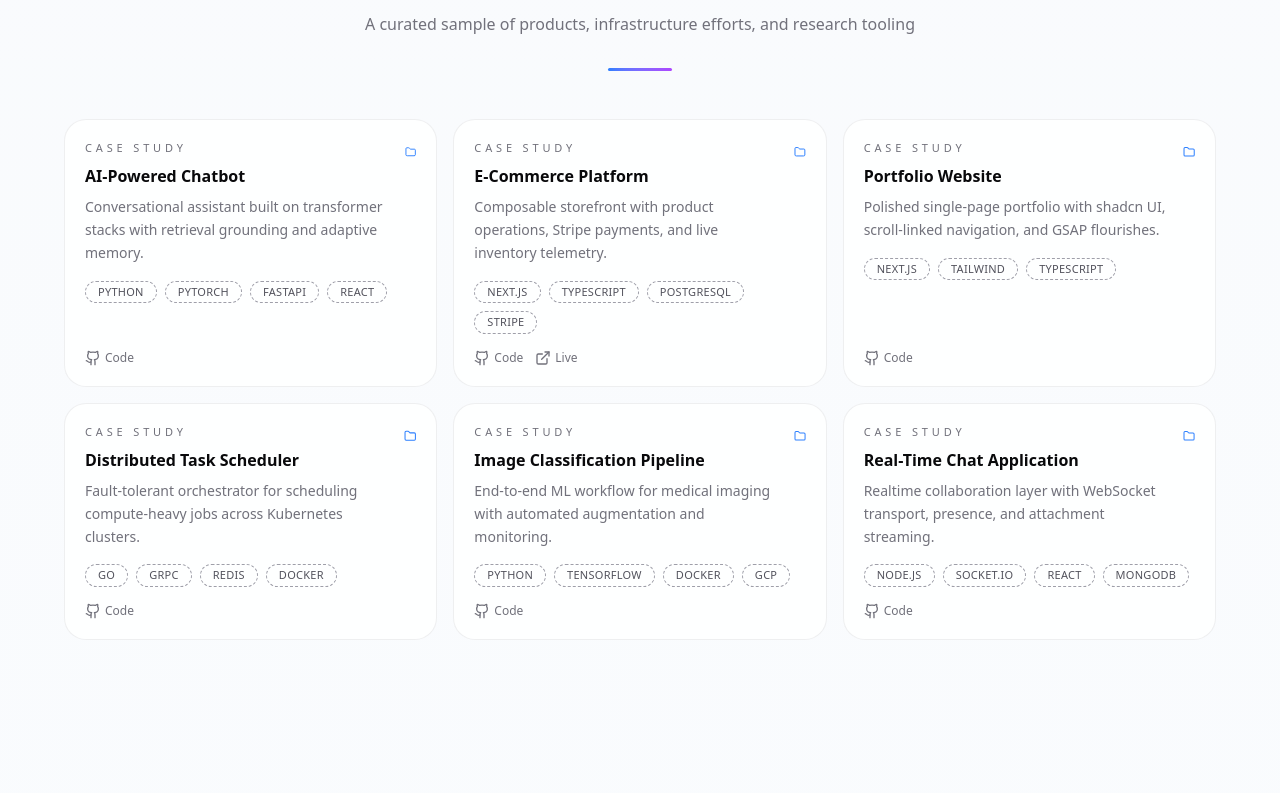
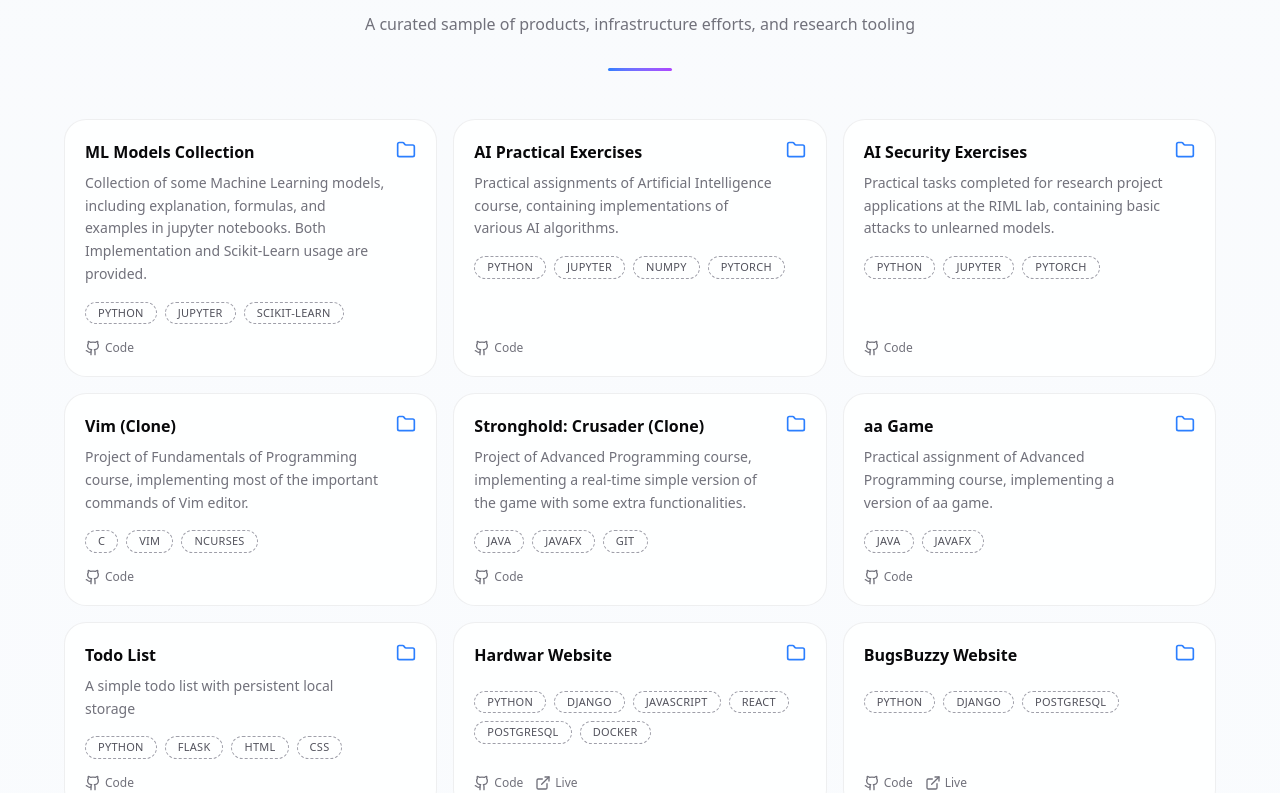
Before and after one commit to Amir14Souri/Portfolio, a Next.js app: page / in a window 1280 px wide. Shown: the part 1602-2395 px from the top of the page. Built offline with nearby package versions, Linux system fonts and the light colour scheme.

Commit message:
add logos to tools and enhance spoken languages

```diff
--- a/app/components/AcademicServiceSection.tsx
+++ b/app/components/AcademicServiceSection.tsx
@@ -65,6 +65,18 @@ const SERVICES = [
     event: "ICPC • CE, SUT",
     period: "Apr 2023 - May 2023",
   },
+  {
+    icon: Handshake,
+    role: "Shora",
+    event: "",
+    period: "",
+  },
+  {
+    icon: Handshake,
+    role: "SSC",
+    event: "",
+    period: "",
+  },
 ];
 
 export default function AcademicServiceSection() {
--- a/app/components/ExperienceSection.tsx
+++ b/app/components/ExperienceSection.tsx
@@ -179,7 +179,7 @@ export default function ExperienceSection() {
                     </Badge>
                   </div>
                   <Separator className="opacity-70" />
-                  <ul className="space-y-1.5 text-sm text-muted-foreground">
+                  <ul className="space-y-1.5 text-sm text-muted-foreground md:ps-6">
                     {exp.points.map((point) => (
                       <li key={point} className="flex gap-2">
                         <span className="mt-2 h-1.5 w-1.5 rounded-full bg-muted-foreground/40" />
@@ -193,11 +193,11 @@ export default function ExperienceSection() {
           })}
         </div>
 
-        <div className="mt-12">
-          <div className="mb-4 flex items-center gap-2 text-sm font-semibold uppercase tracking-[0.4em] text-muted-foreground">
+        <div className="mt-4">
+          {/* <div className="mb-4 flex items-center gap-2 text-sm font-semibold uppercase tracking-[0.4em] text-muted-foreground">
             <BookOpen className="h-4 w-4 text-emerald-500" /> Teaching Assistance
-          </div>
-          <div className="grid gap-3 sm:grid-cols-2 lg:grid-cols-3">
+          </div> */}
+          <div className="grid gap-x-4 gap-y-3 sm:grid-cols-2 lg:grid-cols-3">
             {TA_EXPERIENCES.map((ta) => (
               <div
                 key={`${ta.course}-${ta.period}`}
@@ -206,7 +206,7 @@ export default function ExperienceSection() {
                   <BookOpen className="h-4 w-4" />
                 </div>
                 <div className="min-w-0">
-                  <p className="text-sm font-semibold text-foreground">{ta.course}</p>
+                  <p className="text-sm font-semibold text-foreground pb-0.5">{ta.course}</p>
                   <p className="text-xs text-muted-foreground">{ta.organization}</p>
                   <p className="text-[11px] font-mono text-muted-foreground/80">{ta.period}</p>
                 </div>
--- a/app/components/ProjectsSection.tsx
+++ b/app/components/ProjectsSection.tsx
@@ -6,52 +6,84 @@ import SectionHeading from "./SectionHeading";
 
 const PROJECTS = [
   {
-    title: "AI-Powered Chatbot",
+    title: "ML Models Collection",
     description:
-      "Conversational assistant built on transformer stacks with retrieval grounding and adaptive memory.",
-    tags: ["Python", "PyTorch", "FastAPI", "React"],
-    github: "https://github.com/yourusername/chatbot",
+      "Collection of some Machine Learning models, including explanation, formulas, and examples in jupyter notebooks. Both Implementation and Scikit-Learn usage are provided.",
+    tags: ["Python", "Jupyter", "Scikit-Learn"],
+    github: "https://github.com/ML-Exercises/",
     live: "",
   },
   {
-    title: "E-Commerce Platform",
+    title: "AI Practical Exercises",
     description:
-      "Composable storefront with product operations, Stripe payments, and live inventory telemetry.",
-    tags: ["Next.js", "TypeScript", "PostgreSQL", "Stripe"],
-    github: "https://github.com/yourusername/ecommerce",
-    live: "https://myecommerce.example.com",
+      "Practical assignments of Artificial Intelligence course, containing implementations of various AI algorithms.",
+    tags: ["Python", "Jupyter", "NumPy", "PyTorch"],
+    github: "https://github.com/Amir14Souri/AI-Exercises",
+    live: "",
+  },
+  {
+    title: "AI Security Exercises",
+    description:
+      "Practical tasks completed for research project applications at the RIML lab, containing basic attacks to unlearned models.",
+    tags: ["Python", "Jupyter", "PyTorch"],
+    github: "https://github.com/Amir14Souri/LabTask",
+    live: "",
+  },
+  {
+    title: "Vim (Clone)",
+    description:
+      "Project of Fundamentals of Programming course, implementing most of the important commands of Vim editor.",
+    tags: ["C", "Vim", "Ncurses"],
+    github: "https://github.com/Amir14Souri/Vim-simulator",
+    live: "",
+  },
+  {
+    title: "Stronghold: Crusader (Clone)",
+    description:
+      "Project of Advanced Programming course, implementing a real-time simple version of the game with some extra functionalities.",
+    tags: ["Java", "JavaFX", "Git"],
+    github: "https://github.com/Amir14Souri/project-group-09",
+    live: "",
+  },
+  {
+    title: "aa Game",
+    description:
+      "Practical assignment of Advanced Programming course, implementing a version of aa game.",
+    tags: ["Java", "JavaFX"],
+    github: "https://github.com/Amir14Souri/AA",
+    live: "",
+  },
+  {
+    title: "Todo List",
+    description:
+      "A simple todo list with persistent local storage",
+    tags: ["Python", "Flask", "HTML", "CSS"],
+    github: "https://github.com/Amir14Souri/Todo-List",
+    live: "",
+  },
+  {
+    title: "Hardwar Website",
+    description:
+      "",
+    tags: ["Python", "Django", "JavaScript", "React", "PostgreSQL", "Docker"],
+    github: "https://github.com/Amir14Souri/#",
+    live: "https://hardwar-sharif.ir",
+  },
+  {
+    title: "BugsBuzzy Website",
+    description:
+      "",
+    tags: ["Python", "Django", "PostgreSQL"],
+    github: "https://github.com/Amir14Souri/#",
+    live: "https://bugsbuzzy.ir",
   },
   {
     title: "Portfolio Website",
     description:
-      "Polished single-page portfolio with shadcn UI, scroll-linked navigation, and GSAP flourishes.",
-    tags: ["Next.js", "Tailwind", "TypeScript"],
-    github: "https://github.com/yourusername/portfolio",
-    live: "",
-  },
-  {
-    title: "Distributed Task Scheduler",
-    description:
-      "Fault-tolerant orchestrator for scheduling compute-heavy jobs across Kubernetes clusters.",
-    tags: ["Go", "gRPC", "Redis", "Docker"],
-    github: "https://github.com/yourusername/scheduler",
-    live: "",
-  },
-  {
-    title: "Image Classification Pipeline",
-    description:
-      "End-to-end ML workflow for medical imaging with automated augmentation and monitoring.",
-    tags: ["Python", "TensorFlow", "Docker", "GCP"],
-    github: "https://github.com/yourusername/image-classifier",
-    live: "",
-  },
-  {
-    title: "Real-Time Chat Application",
-    description:
-      "Realtime collaboration layer with WebSocket transport, presence, and attachment streaming.",
-    tags: ["Node.js", "Socket.io", "React", "MongoDB"],
-    github: "https://github.com/yourusername/chat-app",
-    live: "",
+      "",
+    tags: ["JavaScript", "Next.js"],
+    github: "https://github.com/Amir14Souri/#",
+    live: "https://amir.souuri.ir",
   },
 ];
 
@@ -73,9 +105,6 @@ export default function ProjectsSection() {
               <CardContent className="flex h-full flex-col gap-4 p-5">
                 <div className="flex items-start justify-between gap-3">
                   <div className="space-y-2 text-left">
-                    <p className="text-[11px] uppercase tracking-[0.35em] text-muted-foreground">
-                      Case Study
-                    </p>
                     <h3 className="text-base font-semibold text-foreground">
                       {project.title}
                     </h3>
@@ -83,7 +112,7 @@ export default function ProjectsSection() {
                       {project.description}
                     </p>
                   </div>
-                  <Folder className="h-6 w-6 text-blue-500" />
+                  <Folder className="min-h-5 min-w-5 max-h-5 max-w-5 text-blue-500" />
                 </div>
                 <div className="flex flex-wrap gap-2">
                   {project.tags.map((tag) => (
--- a/app/components/SkillsSection.tsx
+++ b/app/components/SkillsSection.tsx
@@ -1,44 +1,133 @@
+"use client";
+
+import {
+  DiPython,
+  DiJavascript1,
+  DiJava,
+  DiReact,
+  DiPostgresql,
+  DiDocker,
+  DiGit,
+  DiGithubBadge,
+  DiLinux,
+} from "react-icons/di";
+import {
+  SiTypescript,
+  SiCplusplus,
+  SiC,
+  SiR,
+  SiNextdotjs,
+  SiPytorch,
+  SiTensorflow,
+  SiHuggingface,
+  SiScikitlearn,
+  SiNumpy,
+  SiPandas,
+  SiDjango,
+  SiFlask,
+  SiGunicorn,
+  SiNginx,
+  SiAntdesign,
+  SiGitlab,
+  SiTailwindcss,
+  SiKubernetes,
+  SiFigma,
+  SiPostman,
+  SiMysql,
+  SiLatex,
+  SiMarkdown,
+} from "react-icons/si";
 import { Badge } from "@/components/ui/badge";
 import { Card, CardContent } from "@/components/ui/card";
 import SectionHeading from "./SectionHeading";
+import { useTheme } from "next-themes";
 
 interface SkillCategory {
   id: string;
   title: string;
-  badge: string;
-  description: string;
   skills: string[];
 }
+
+interface Skill {
+  name: string;
+  icon: React.ComponentType<any> | null;
+  color: string;
+}
+
+const SKILLS: (isDark: boolean) => Record<string, Skill> = (isDark) => ({
+  Python: { name: "Python", icon: DiPython, color: "#3776AB" },
+  TypeScript: { name: "TypeScript", icon: SiTypescript, color: "#3178C6" },
+  JavaScript: { name: "JavaScript", icon: DiJavascript1, color: "#F7DF1E" },
+  Java: { name: "Java", icon: DiJava, color: "#007396" },
+  R: { name: "R", icon: SiR, color: "#2763A5" },
+  C: { name: "C", icon: SiC, color: "#A8B9CC" },
+  "C++": { name: "C++", icon: SiCplusplus, color: "#00599C" },
+  SQL: { name: "SQL", icon: SiMysql, color: "#4479A1" },
+  React: { name: "React", icon: DiReact, color: "#61DAFB" },
+  "Next.js": { name: "Next.js", icon: SiNextdotjs, color: isDark ? "#ffffff" : "#000000" },
+  PyTorch: { name: "PyTorch", icon: SiPytorch, color: "#EE4C2C" },
+  TensorFlow: { name: "TensorFlow", icon: SiTensorflow, color: "#FF6F00" },
+  "Hugging Face": { name: "Hugging Face", icon: SiHuggingface, color: "#FFD21E" },
+  "Scikit-Learn": { name: "Scikit-Learn", icon: SiScikitlearn, color: "#F7931E" },
+  NumPy: { name: "NumPy", icon: SiNumpy, color: "#013243" },
+  Pandas: { name: "Pandas", icon: SiPandas, color: "#150458" },
+  Matplotlib: { name: "Matplotlib", icon: null, color: "#11557c" },
+  "Tailwind CSS": { name: "Tailwind CSS", icon: SiTailwindcss, color: "#06B6D4" },
+  PostgreSQL: { name: "PostgreSQL", icon: DiPostgresql, color: "#4169E1" },
+  Docker: { name: "Docker", icon: DiDocker, color: "#2496ED" },
+  Kubernetes: { name: "Kubernetes", icon: SiKubernetes, color: "#326CE5" },
+  Git: { name: "Git", icon: DiGit, color: "#F05032" },
+  GitHub: { name: "GitHub", icon: DiGithubBadge, color: isDark ? "#e7e8e8" : "#181717" },
+  Figma: { name: "Figma", icon: SiFigma, color: "#F24E1E" },
+  Linux: { name: "Linux", icon: DiLinux, color: "#FCC624" },
+  Postman: { name: "Postman", icon: SiPostman, color: "#FF6C37" },
+  Django: { name: "Django", icon: SiDjango, color: "#092E20" },
+  Flask: { name: "Flask", icon: SiFlask, color: isDark ? "#ffffff" : "#000000" },
+  Gunicorn: { name: "Gunicorn", icon: SiGunicorn, color: "#499848" },
+  Nginx: { name: "Nginx", icon: SiNginx, color: "#269539" },
+  "Ant Design": { name: "Ant Design", icon: SiAntdesign, color: "#0170FE" },
+  Zustand: { name: "Zustand", icon: null, color: "#000000" },
+  GitLab: { name: "GitLab", icon: SiGitlab, color: "#FCA121" },
+  Markdown: { name: "Markdown", icon: SiMarkdown, color: isDark ? "#ffffff" : "#000000" },
+  LaTeX: { name: "LaTeX", icon: SiLatex, color: "#008080" },
+});
 
 const CATEGORIES: SkillCategory[] = [
   {
     id: "languages",
     title: "Programming Languages",
-    badge: "Languages",
-    description: "Strong foundations for research, data, and systems projects.",
-    skills: ["Python", "TypeScript", "JavaScript", "Java", "C++", "Go", "Rust", "SQL"],
+    skills: ["C", "C++", "Python", "Java", "JavaScript", "TypeScript", "R", "SQL"],
   },
   {
-    id: "frameworks",
-    title: "Frameworks & Libraries",
-    badge: "Frameworks",
-    description: "Product-ready UI stacks and deep learning ecosystems.",
-    skills: ["React", "Next.js", "Node.js", "PyTorch", "TensorFlow", "Express", "FastAPI", "Tailwind"],
+    id: "ml",
+    title: "Machine Learning & GenAI",
+    skills: ["PyTorch", "TensorFlow", "Hugging Face", "Scikit-Learn"],
+  },
+  {
+    id: "data-science",
+    title: "Data Science",
+    skills: ["NumPy", "Pandas", "Matplotlib"],
+  },
+  {
+    id: "back",
+    title: "Backend Development",
+    skills: ["Django", "Flask", "Gunicorn", "Nginx", "PostgreSQL"],
+  },
+  {
+    id: "front",
+    title: "Frontend Development",
+    skills: ["React", "Next.js", "Tailwind CSS", "Ant Design", "Zustand"],
   },
   {
     id: "infra",
-    title: "Databases & Cloud",
-    badge: "Infrastructure",
-    description: "Cloud workflow, orchestration, and modern persistence layers.",
-    skills: ["PostgreSQL", "MongoDB", "Redis", "AWS", "Docker", "Kubernetes", "Firebase", "Supabase"],
+    title: "DevOps & Infrastructure",
+    skills: ["Linux", "Git", "GitHub", "GitLab", "Docker", "Kubernetes", "Postman"],
   },
   {
-    id: "tools",
-    title: "Development Tools",
-    badge: "Tooling",
-    description: "Daily instruments for collaboration, prototyping, and delivery.",
-    skills: ["Git", "GitHub", "VS Code", "Figma", "Linux", "Bash", "Postman", "Webpack"],
-  },
+    id: "others",
+    title: "Others",
+    skills: ["Figma", "Markdown", "LaTeX"],
+  }
 ];
 
 const SPOKEN_LANGUAGES = [
@@ -48,6 +137,9 @@ const SPOKEN_LANGUAGES = [
 ];
 
 export default function SkillsSection() {
+  const { resolvedTheme } = useTheme();
+  const isDark = resolvedTheme ? resolvedTheme === "dark" : true;
+
   return (
     <section id="skills" className="py-24 px-6">
       <div className="mx-auto max-w-6xl">
@@ -56,41 +148,51 @@ export default function SkillsSection() {
           subtitle="A concise readout of the stacks and tools I rely on"
         />
 
-        <div className="mt-8 grid gap-5 md:grid-cols-2">
+        <div className="mt-8 columns-1 gap-5 md:columns-2 lg:columns-3">
           {CATEGORIES.map((category) => (
             <Card
               key={category.id}
-              className="border border-border/60 bg-card/70 shadow-none">
+              className="mb-5 break-inside-avoid border border-border/60 bg-card/70 shadow-none">
               <CardContent className="p-6">
                 <div className="flex items-center justify-between gap-3">
-                  <Badge variant="outline" className="rounded-full border-border/80 px-3 text-xs uppercase tracking-[0.25em]">
-                    {category.badge}
-                  </Badge>
-                  <span className="text-xs text-muted-foreground">
-                    {category.skills.length} tools
+                  <h3 className="text-lg font-semibold text-foreground">
+                    {category.title}
+                  </h3>
+                  <span className="bg-indigo-500/15 text-indigo-600 flex h-5 w-5 items-center justify-center rounded-full text-xs font-medium">
+                    {category.skills.length}
                   </span>
                 </div>
-                <h3 className="mt-4 text-lg font-semibold text-foreground">
-                  {category.title}
-                </h3>
-                <p className="mt-1 text-sm text-muted-foreground">
-                  {category.description}
-                </p>
-                <div className="mt-5 flex flex-wrap gap-2">
-                  {category.skills.map((skill) => (
-                    <span
-                      key={skill}
-                      className="rounded-full border border-border/70 bg-background/80 px-3 py-1 text-sm text-foreground/90">
-                      {skill}
-                    </span>
-                  ))}
+                <div className="mt-4 flex flex-wrap gap-2">
+                  {category.skills.map((skillName) => {
+                    const skill = SKILLS(isDark)[skillName];
+                    if (!skill) {
+                      return (
+                        <span
+                          key={skillName}
+                          className="flex cursor-default items-center gap-2 rounded-full border border-border/70 bg-background/80 px-3 py-1 text-sm text-foreground/90"
+                        >
+                          {skillName}
+                        </span>
+                      );
+                    }
+                    const Icon = skill.icon;
+                    return (
+                      <span
+                        key={skill.name}
+                        className="flex cursor-default items-center gap-2 rounded-full border border-border/70 bg-background/80 px-3 py-1 text-sm text-foreground/90"
+                      >
+                        {Icon && <Icon className="min-h-4 min-w-4 max-h-4 max-w-4" style={{ color: skill.color }} />}
+                        {skill.name}
+                      </span>
+                    );
+                  })}
                 </div>
               </CardContent>
             </Card>
           ))}
         </div>
 
-        <div className="mt-14 border-t border-border/40 pt-10 text-center">
+        <div className="mt-14 border-t border-white/20 pt-10 text-center">
           <Badge
             variant="outline"
             className="mb-5 rounded-full border-border/80 px-4 py-1 text-xs uppercase tracking-[0.35em]">
@@ -100,7 +202,7 @@ export default function SkillsSection() {
             {SPOKEN_LANGUAGES.map((language) => (
               <span
                 key={language}
-                className="rounded-full border border-border/60 px-4 py-2 text-sm text-muted-foreground">
+                className="cursor-default rounded-full border border-transparent bg-secondary px-4 py-2 text-sm text-secondary-foreground transition-colors hover:bg-secondary/80">
                 {language}
               </span>
             ))}
--- a/package.json
+++ b/package.json
@@ -18,6 +18,7 @@
     "@radix-ui/react-tooltip": "^1.2.8",
     "class-variance-authority": "^0.7.1",
     "clsx": "^2.1.1",
+    "developer-icons": "^6.0.5",
     "embla-carousel-react": "^8.6.0",
     "gsap": "^3.14.2",
     "lucide-react": "^0.563.0",
@@ -26,6 +27,7 @@
     "radix-ui": "^1.4.3",
     "react": "19.2.3",
     "react-dom": "19.2.3",
+    "react-icons": "^5.5.0",
     "tailwind-merge": "^3.4.0"
   },
   "devDependencies": {
```
Also changed, not shown: 1 other file (tests, documents, lock files or other folders).
